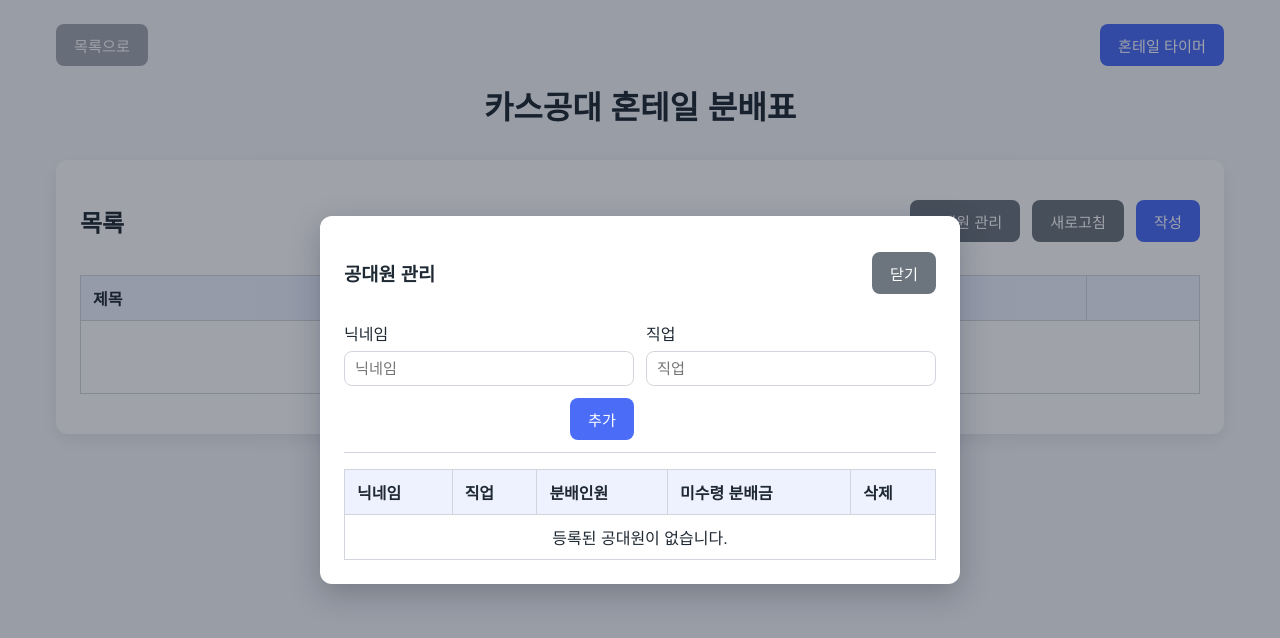
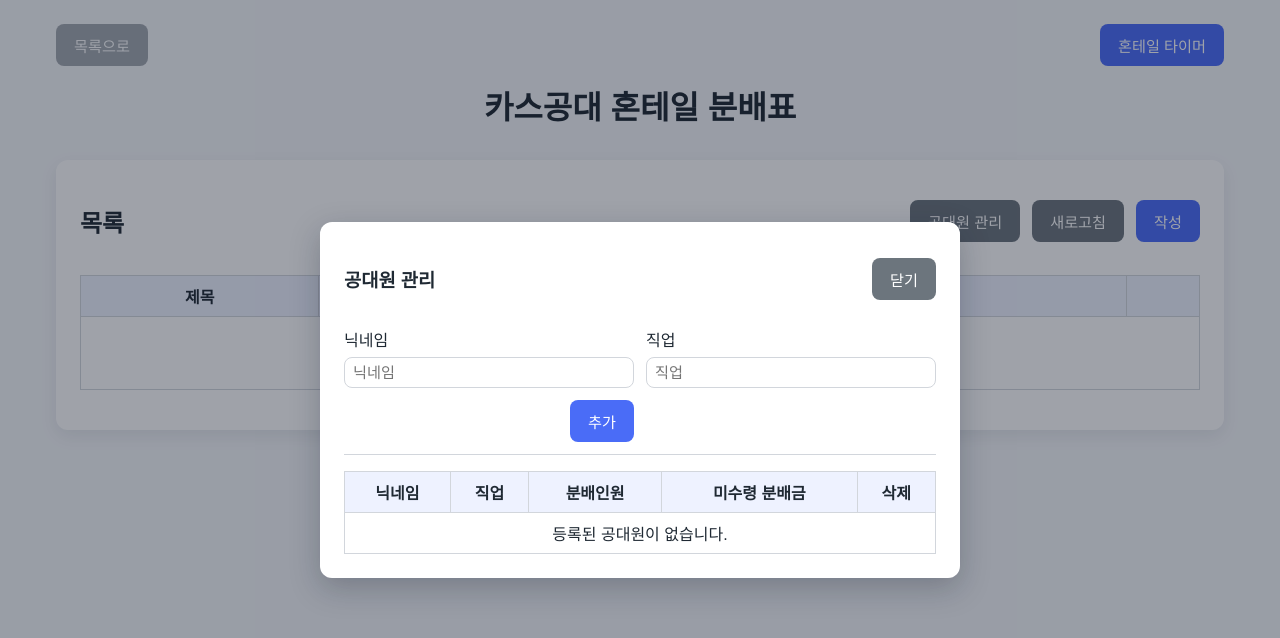
Before and after one commit to ditto114/tempzokuweb, a website: page public/index.html in a window 1280 px wide. Both pictures are taken after a click on the button "공대원 관리". Drawn offline with Linux system fonts and the light colour scheme; no server answers.

Commit message:
11150648

```diff
--- a/public/index.html
+++ b/public/index.html
@@ -91,7 +91,7 @@
           </div>
 
           <div class="totals">
-            <div class="totals-row">공대원 수: <span id="member-count">0</span></div>
+            <div class="totals-row">분배인원: <span id="member-count">0</span></div>
             <div class="totals-row">총 수익: <span id="total-net">0</span></div>
             <div class="totals-row">총 인센티브: <span id="total-incentive">0</span></div>
             <div class="totals-row">총 지출비용: <span id="total-expense">0</span></div>
--- a/public/style.css
+++ b/public/style.css
@@ -104,8 +104,8 @@ table thead {
 table th,
 table td {
   border: 1px solid var(--border);
-  padding: 10px 12px;
-  text-align: left;
+  padding: 8px 6px;
+  text-align: middle;
   vertical-align: middle;
 }
 
@@ -117,7 +117,7 @@ input[type="text"],
 input[type="number"],
 select {
   width: 100%;
-  padding: 8px 10px;
+  padding: 6px 8px;
   border-radius: 8px;
   border: 1px solid var(--border);
   font-size: 0.95rem;
```
